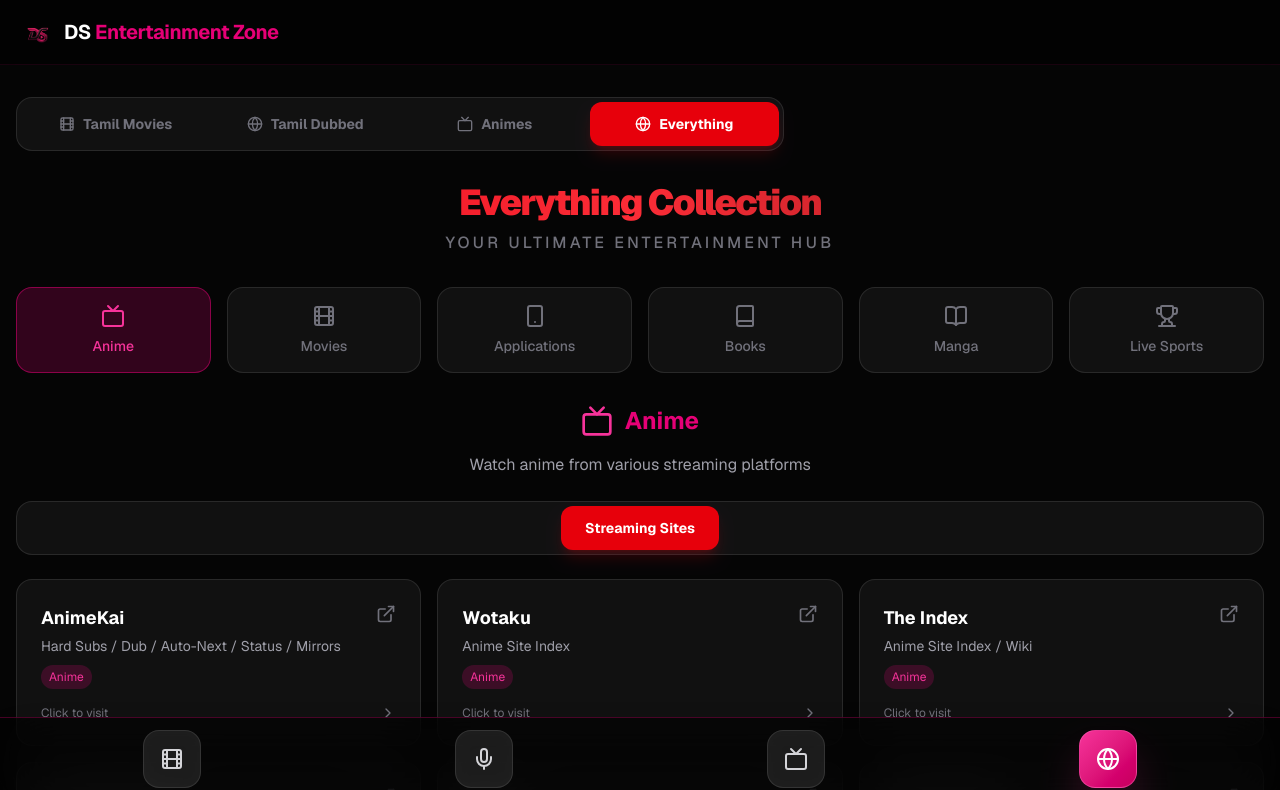
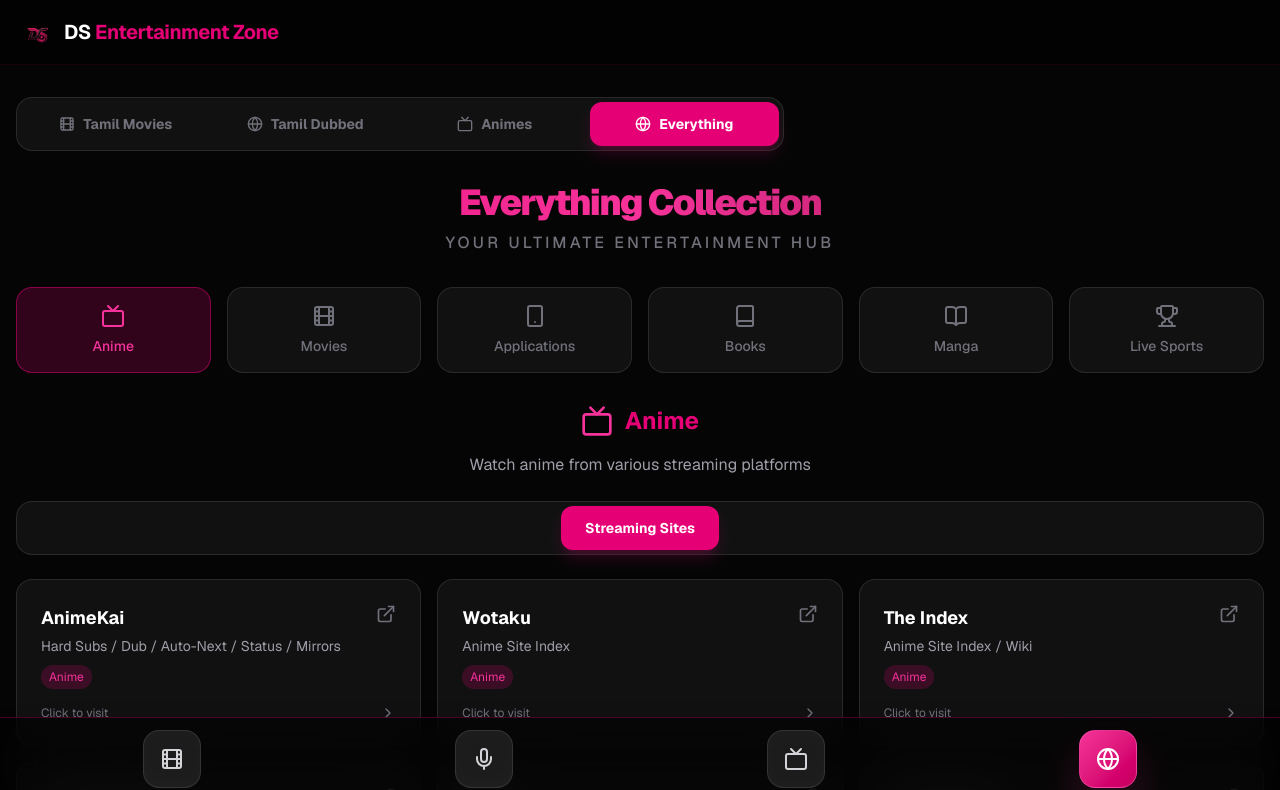
Before and after one commit to Praveendev629/ds-entertainment-zone, a Next.js app: page /everything in a window 1280 px wide. Shown: the top 790 px of the page. Built offline with nearby package versions, Linux system fonts and the light colour scheme.

Commit message:
colors changed

```diff
--- a/app/everything/page.tsx
+++ b/app/everything/page.tsx
@@ -603,7 +603,7 @@ export default function EverythingPage() {
               <Tv className="w-4 h-4" /> Animes
             </button>
             <button onClick={() => router.push("/everything")}
-              className={`flex-1 flex items-center justify-center gap-2 py-3 rounded-xl text-sm font-bold transition-all bg-red-600 text-white shadow-lg shadow-red-600/20`}>
+              className={`flex-1 flex items-center justify-center gap-2 py-3 rounded-xl text-sm font-bold transition-all bg-pink-600 text-white shadow-lg shadow-pink-600/20`}>
               <Globe className="w-4 h-4" /> Everything
             </button>
           </div>
@@ -623,7 +623,7 @@ export default function EverythingPage() {
             <Tv className="w-4 h-4" /> Animes
           </button>
           <button onClick={() => router.push("/everything")}
-            className={`flex-1 flex items-center justify-center gap-2 py-3 rounded-xl text-sm font-bold transition-all bg-red-600 text-white shadow-lg shadow-red-600/20`}>
+            className={`flex-1 flex items-center justify-center gap-2 py-3 rounded-xl text-sm font-bold transition-all bg-pink-600 text-white shadow-lg shadow-pink-600/20`}>
             <Globe className="w-4 h-4" /> Everything
           </button>
         </div>
@@ -633,7 +633,7 @@ export default function EverythingPage() {
       <main className="max-w-7xl mx-auto px-4 py-8">
         {/* Page Title */}
         <div className="text-center mb-8">
-          <h1 className="text-4xl font-black tracking-tighter text-transparent bg-clip-text bg-gradient-to-r from-red-600 via-red-500 to-red-900 mb-2">
+          <h1 className="text-4xl font-black tracking-tighter text-transparent bg-clip-text bg-gradient-to-r from-pink-600 via-pink-500 to-pink-900 mb-2">
             Everything Collection
           </h1>
           <p className="text-zinc-500 font-medium uppercase tracking-[0.2em]">
@@ -689,7 +689,7 @@ export default function EverythingPage() {
                   // --- FIX 6: Use correct variable for active check ---
                   className={`px-6 py-3 rounded-xl text-sm font-bold transition-all ${
                     activeSectionTabs[activeSection] === tab.id
-                      ? "bg-red-600 text-white shadow-lg shadow-red-600/20"
+                      ? "bg-pink-600 text-white shadow-lg shadow-pink-600/20"
                       : "text-zinc-500 hover:text-white hover:bg-white/5"
                   }`}
                 >
```
